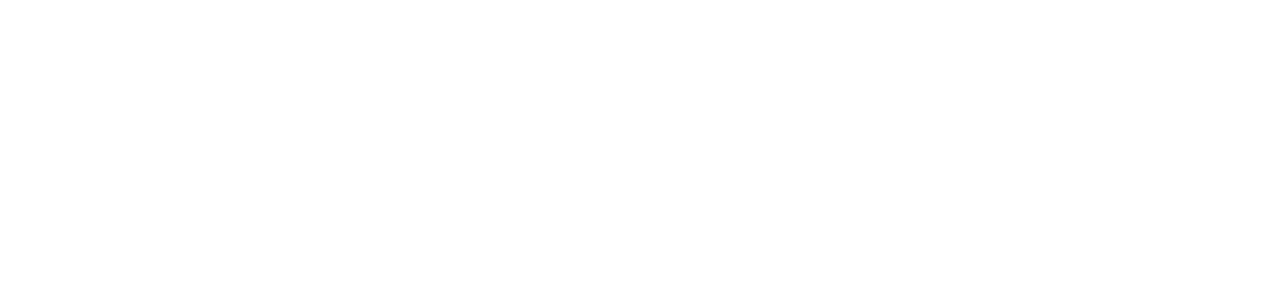
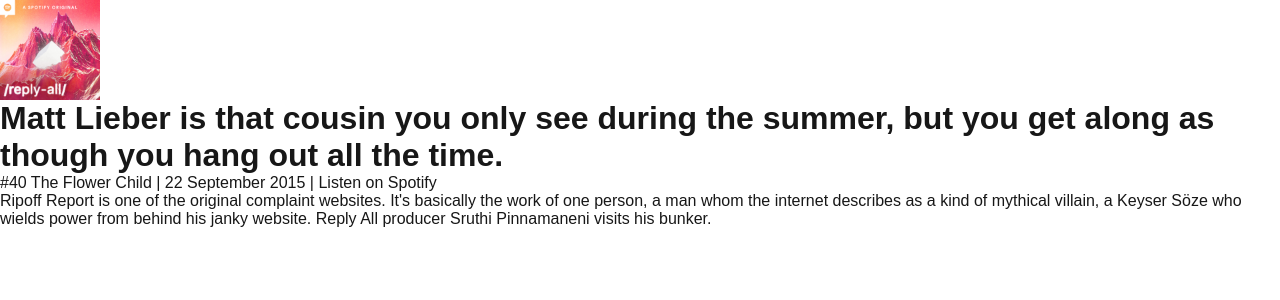
Before and after one commit to calebnjw/mattlieberis, a Next.js app: page / in a window 1280 px wide. Before the commit this address had no page. Shown: the top 300 px of the page. Built offline with nearby package versions, Linux system fonts and the light colour scheme.

Commit message:
home page will now generate random episode, not redirect

```diff
--- a/src/app/page.tsx
+++ b/src/app/page.tsx
@@ -1,10 +1,23 @@
-import { getRandomEpisodeNumber } from "@/utils/episodeUtils";
+import { EpisodeData, getRandomEpisodeData } from "@/utils/episodeUtils";
+import Logo from "@/components/logo";
 import Link from "next/link";
-import { redirect } from "next/navigation";
 
 export default function Home() {
-  const episodeId: number = getRandomEpisodeNumber();
-  const redirectUrl = `/episode/${episodeId}`;
+  const episodeData: EpisodeData = getRandomEpisodeData();
 
-  redirect(redirectUrl);
+  return (
+    <div>
+      <Logo />
+      <h1>Matt Lieber {episodeData.mattDescription}</h1>
+      <p>
+        {episodeData.title} | {episodeData.date} |{" "}
+        {episodeData.spotifyLink === "" ? (
+          "Not on Spotify"
+        ) : (
+          <Link href={episodeData.spotifyLink}>Listen on Spotify</Link>
+        )}
+      </p>
+      <p>{episodeData.episodeDescription}</p>
+    </div>
+  );
 }
--- a/src/utils/episodeUtils.ts
+++ b/src/utils/episodeUtils.ts
@@ -23,6 +23,10 @@
   return mattlieberData.data[episodeNumber - 1]; // Subtract 1 since array is 0-based but episode IDs start at 1
 }
 
+export function getRandomEpisodeData(): EpisodeData {
+  return getEpisodeData(getRandomEpisodeNumber());
+}
+
 export function getAllEpisodeData(): EpisodeData[] {
   return mattlieberData.data; // Returns the whole json array of episodes
 }
```
